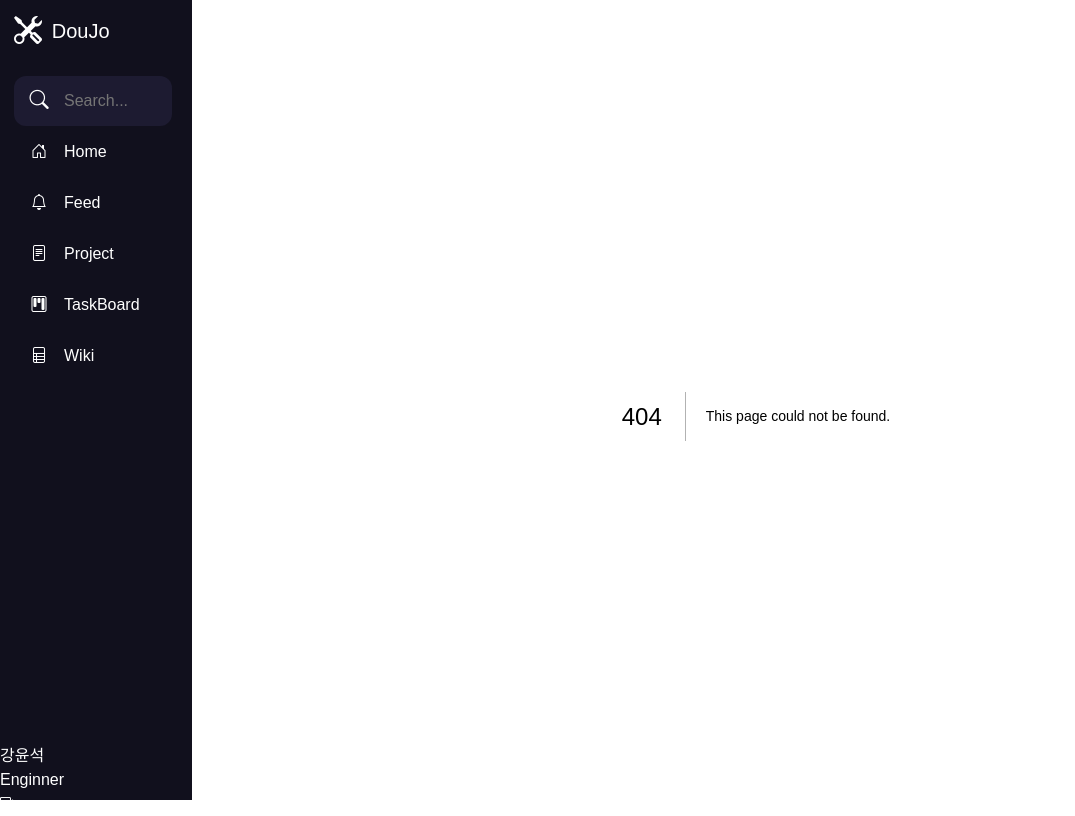
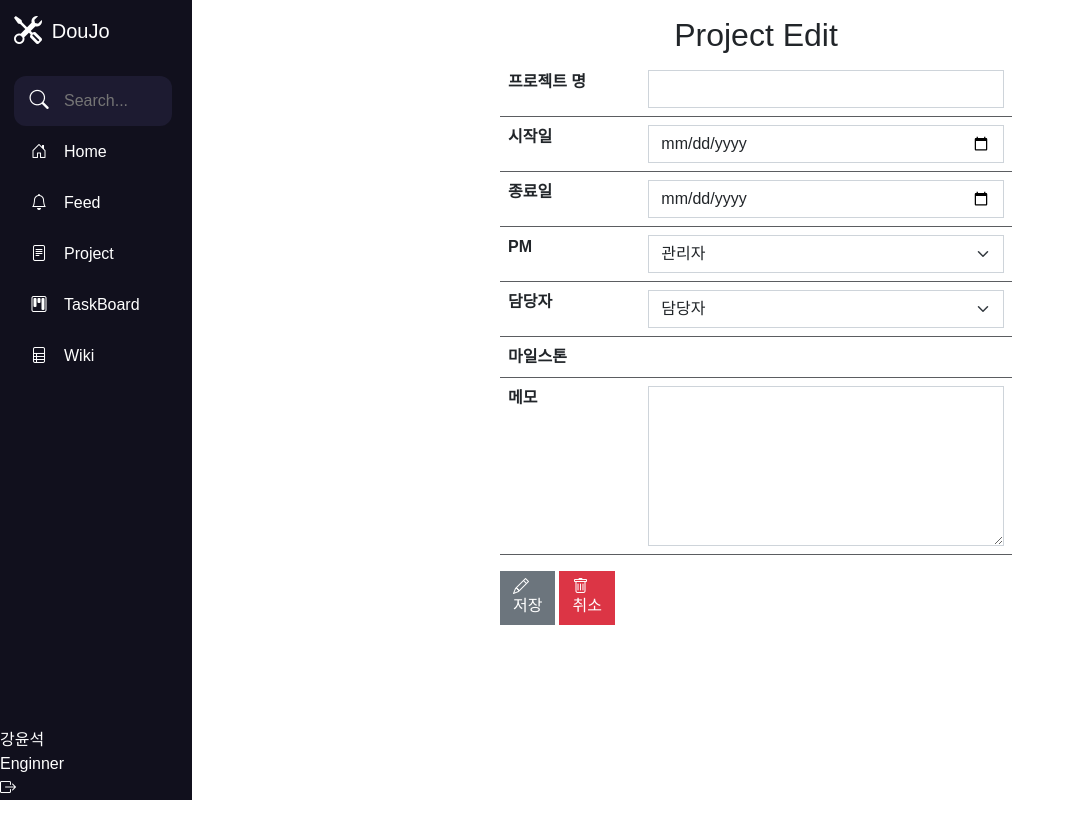
Before and after one commit to xxrlfurxx/DouJo, a Next.js app: page /project/edit/1 in a window 1280 px wide. Before the commit this address had no page. Shown: the whole page, without its empty margins (0-1075 px from the left). Built offline with nearby package versions, Linux system fonts and the light colour scheme; a web font is replaced by a local one.

Commit message:
2021-11-02 teamproject edit

```diff
--- /dev/null
+++ b/pages/project/edit/[id].tsx
@@ -0,0 +1,85 @@
+const ProjectEdit = () => {
+  return (
+    <>
+      <section style={{ width: "40vw" }} className="mx-auto">
+        <h2 className="text-center">Project Edit</h2>
+        <table className="table">
+          <tbody>
+            <tr>
+              <th>프로젝트 명</th>
+              <td>
+                <input className="form-control" type="text" />
+              </td>
+            </tr>
+            <tr>
+              <th>시작일</th>
+              <td>
+                <input className="form-control" type="date" />
+              </td>
+            </tr>
+            <tr>
+              <th>종료일</th>
+              <td>
+                <input className="form-control" type="date" />
+              </td>
+            </tr>
+            <tr>
+              <th>PM</th>
+              <td>
+                <select className="form-select" aria-label="Default select example">
+                  <option selected>관리자</option>
+                  <option value="1">강윤석</option>
+                  <option value="2">이준희</option>
+                  <option value="3">허준</option>
+                </select>
+              </td>
+            </tr>
+            <tr>
+              <th>담당자</th>
+              <td>
+                <select className="form-select" aria-label="Default select example">
+                  <option selected>담당자</option>
+                  <option value="1">강윤석</option>
+                  <option value="2">이준희</option>
+                  <option value="3">허준</option>
+                </select>
+              </td>
+            </tr>
+            <tr>
+              <th>마일스톤</th>
+              <td></td>
+            </tr>
+            <tr>
+              <th>메모</th>
+              <td>
+                <textarea className="form-control" style={{ height: "20vh" }}></textarea>
+              </td>
+            </tr>
+          </tbody>
+        </table>
+        <div className="d-flex">
+          <div style={{ width: "50%" }}>
+            <button
+              className="btn btn-secondary me-1"
+              onClick={() => {
+              }}
+            >
+              <i className="bi bi-pencil me-1 d-flex justify-content-right" />
+              저장
+            </button>
+            <button
+              className="btn btn-danger"
+              onClick={() => {
+
+              }}
+            >
+              <i className="bi bi-trash me-1 d-flex justify-content-right" />
+              취소
+            </button>
+          </div>
+        </div>
+      </section>
+    </>
+  );
+};
+export default ProjectEdit;
```
Also changed, not shown: pages/project/create.tsx (added, +27 -0 lines), pages/project/createmodal.tsx (added, +83 -0 lines), pages/project/detail/[id].tsx (added, +75 -0 lines), pages/project/index.tsx (+70 -1 lines), pages/project/type/index.ts (added, +10 -0 lines), .eslintrc.json.
